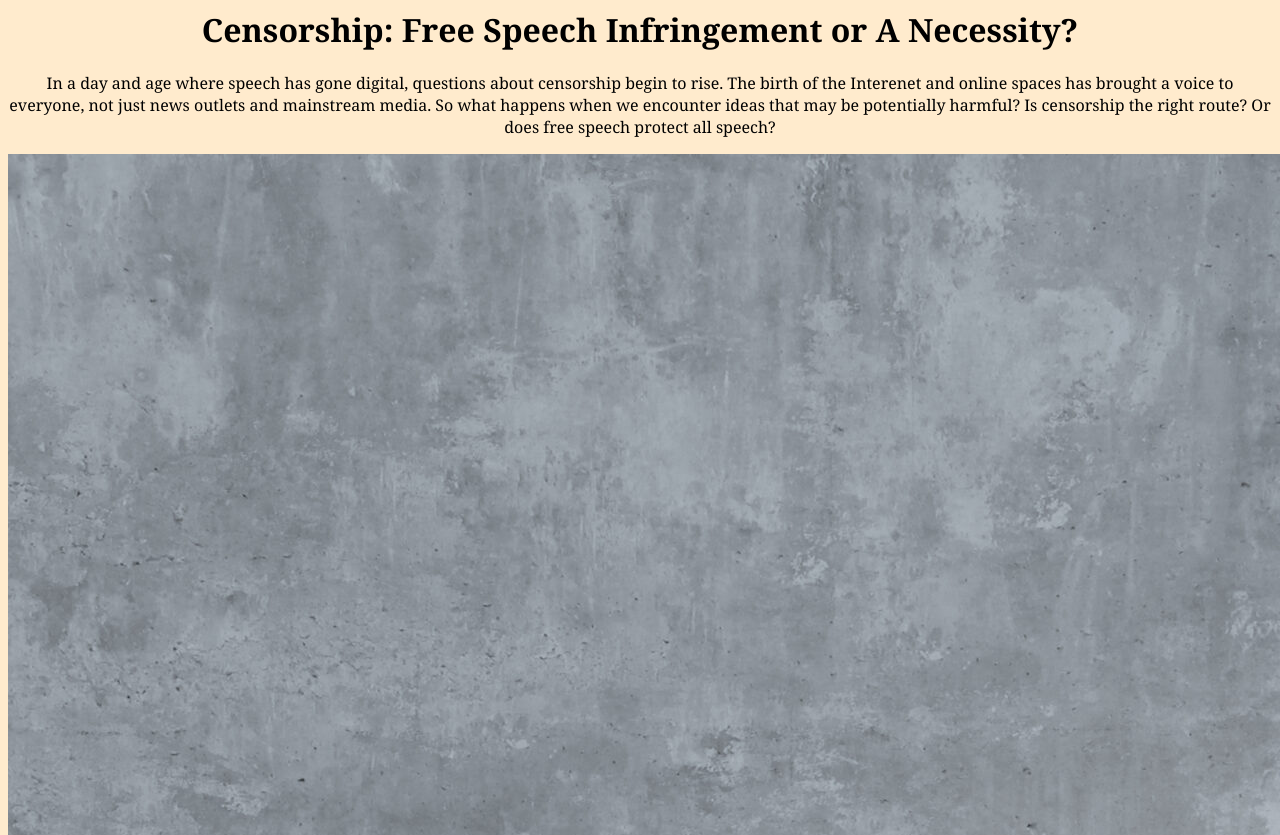
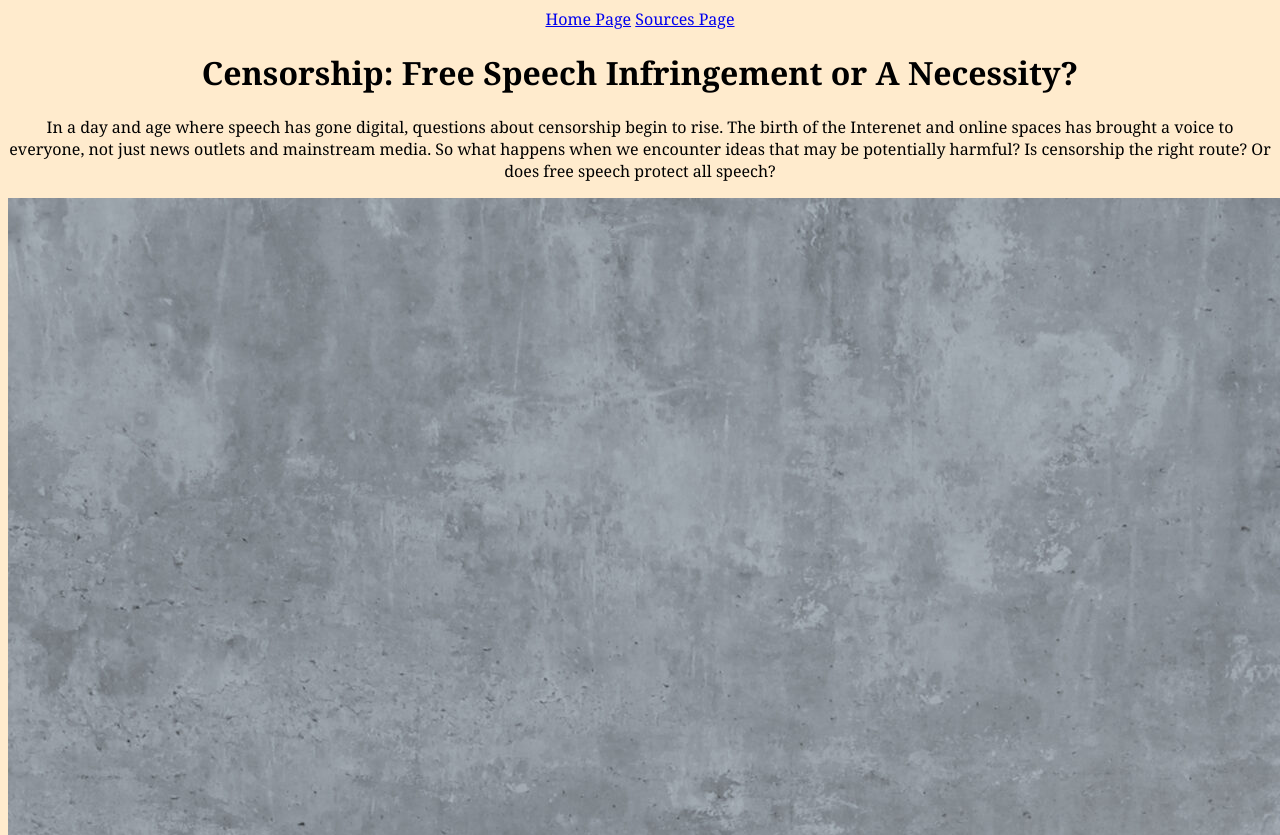
Before and after one commit to acoffman-pvcc/acoffman-pvcc, a plain HTML site: page index.html in a window 1280 px wide. Shown: the top 835 px of the page. Drawn offline with Linux system fonts and the light colour scheme.

Commit message:
Update index.html

```diff
--- a/index.html
+++ b/index.html
@@ -12,6 +12,9 @@
   </style>
 </head>
 <body>
+<p>
+<a href="index.html">Home Page</a>
+<a href="sources.html">Sources Page</a>
 <h1>Censorship: Free Speech Infringement or A Necessity?</h1>
 <p>In a day and age where speech has gone digital, questions about censorship begin to rise. The birth of the Interenet and online spaces has brought a voice to everyone, not just news outlets and mainstream media. So what happens when we encounter ideas that may be potentially harmful? Is censorship the right route? Or does free speech protect all speech?
 </p>
@@ -41,8 +44,5 @@
 </p>
 <br>
 </br>
-<p>
-<a href="sources.html">Sources Page</a>
-</p>
 </body>
 </html>
```
